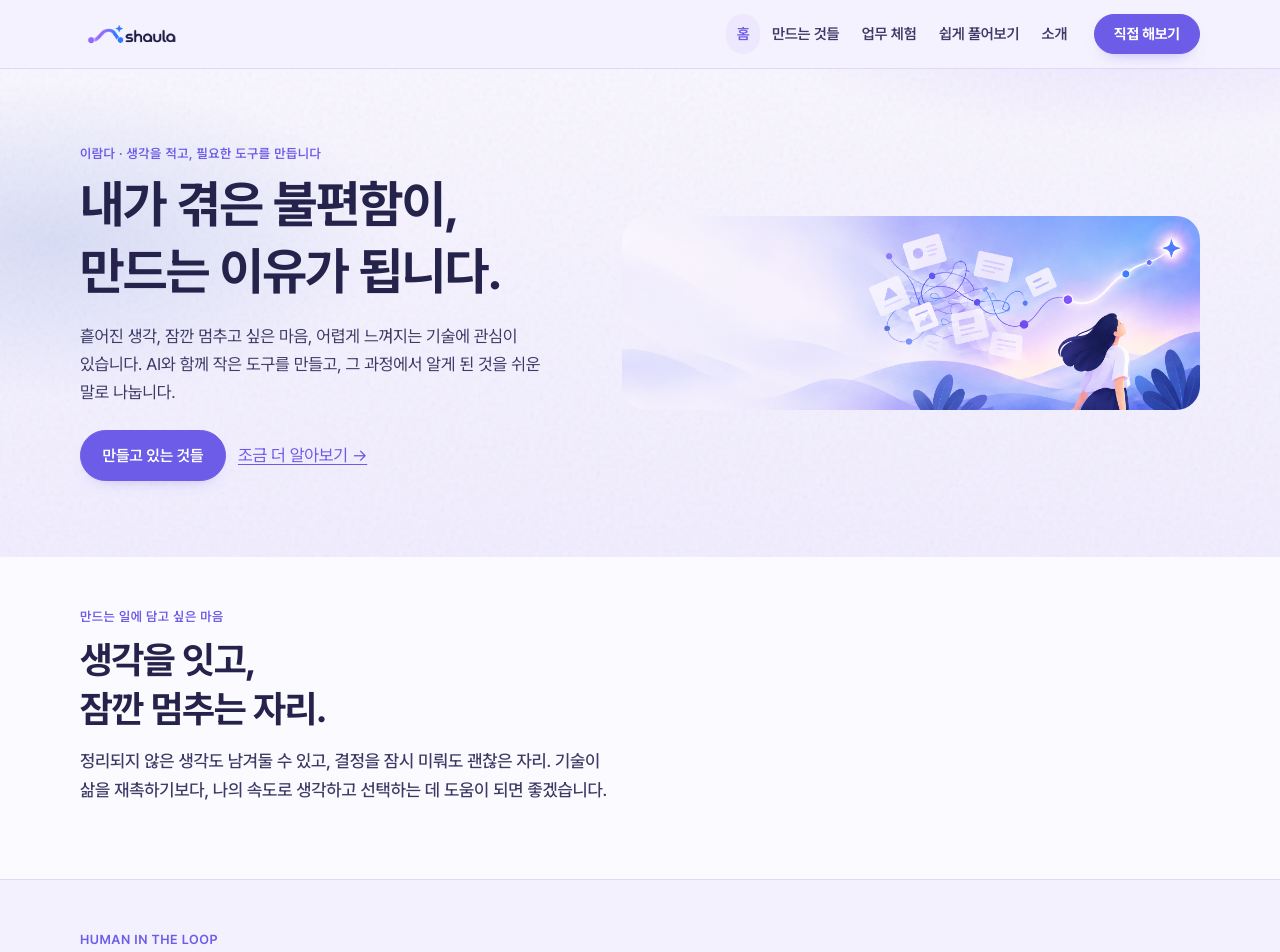
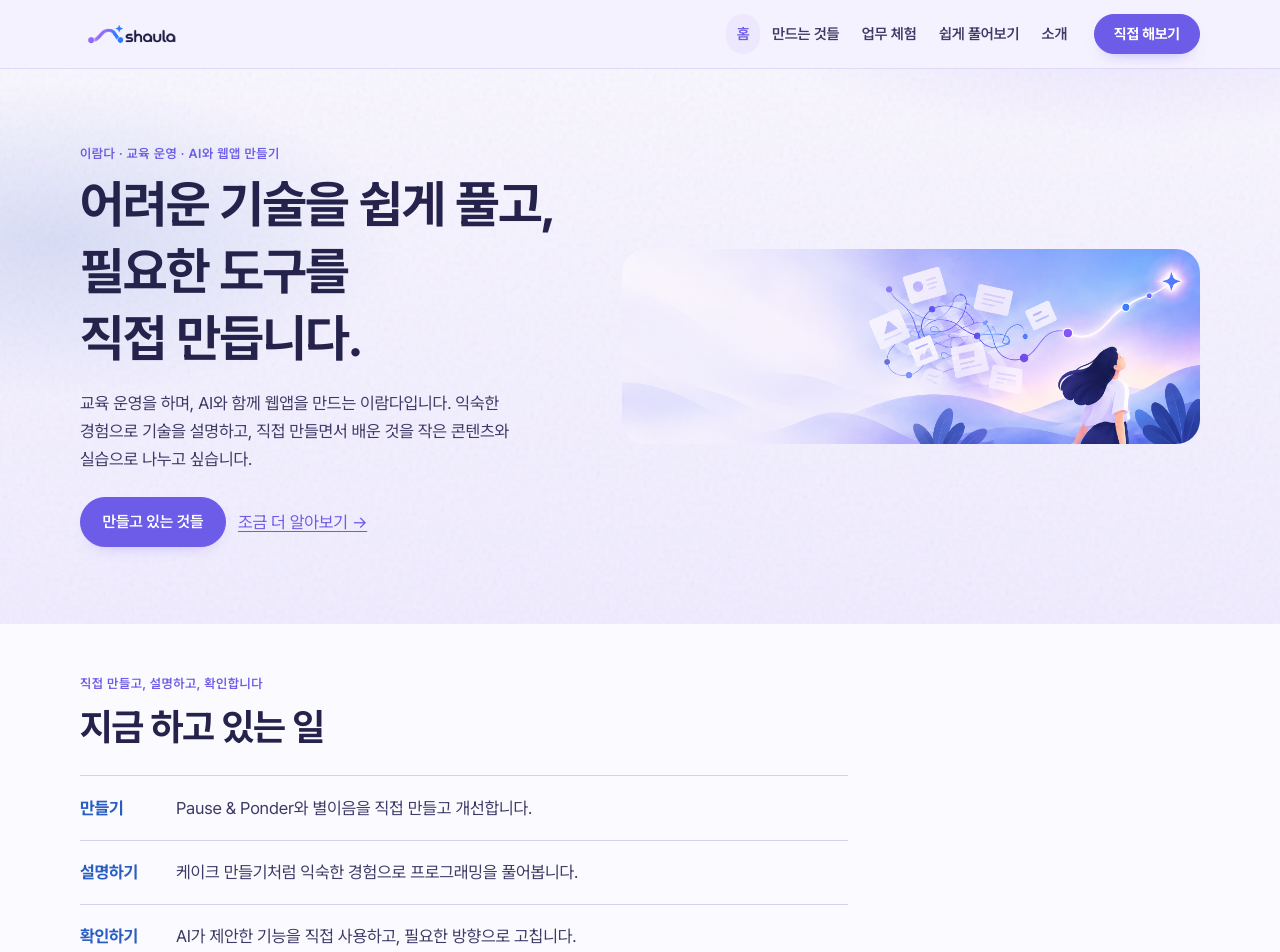
Before and after one commit to LamdaLee/Shaula, a Next.js app: page / in a window 1280 px wide. Shown: the top 952 px of the page. Built offline with nearby package versions, Linux system fonts and the light colour scheme.

Commit message:
Clarify home identity with education operations and concrete activities

```diff
--- a/src/app/page.module.css
+++ b/src/app/page.module.css
@@ -35,3 +35,11 @@
 
 .heroActions { align-items: center; }
 .smallLinks { margin: 1.5rem 0 0; font-size: .95rem; }
+
+.workList { max-width: 48rem; margin: 1.5rem 0; }
+.workList > div { display: grid; grid-template-columns: 5rem 1fr; gap: 1rem; padding: 1.1rem 0; border-bottom: 1px solid var(--line); }
+.workList > div:first-child { border-top: 1px solid var(--line); }
+.workList dt { font-weight: 700; color: var(--sky-ink); }
+.workList dd { margin: 0; color: var(--ink-soft); }
+.purposeNote { max-width: 40rem; margin: 1.75rem 0 0; color: var(--ink-soft); }
+@media (max-width: 380px) { .workList > div { grid-template-columns: 1fr; gap: .35rem; } }
--- a/src/app/page.tsx
+++ b/src/app/page.tsx
@@ -13,10 +13,10 @@ export default function HomePage() {
     <section className={styles.hero} aria-labelledby="hero-title">
       <div className={`shell ${styles.heroInner}`}>
         <div className={styles.heroCopy}>
-          <p className="section__eyebrow">이람다 · 생각을 적고, 필요한 도구를 만듭니다</p>
+          <p className="section__eyebrow">이람다 · 교육 운영 · AI와 웹앱 만들기</p>
           <h1 id="hero-title" className={styles.heroLead}>
-            <span className={styles.heroPhrase}>내가 겪은 불편함이,</span>{" "}
-            <span className={styles.heroPhrase}>만드는 이유가 됩니다.</span>
+            <span className={styles.heroPhrase}>어려운 기술을 쉽게 풀고,</span>{" "}
+            <span className={styles.heroPhrase}>필요한 도구를 직접 만듭니다.</span>
           </h1>
           <p className={styles.heroSupport}>{site.taglineSupport}</p>
           <div className={styles.heroActions}>
@@ -31,11 +31,16 @@ export default function HomePage() {
         </figure>
       </div>
     </section>
-    <section className={`section ${styles.band}`} aria-labelledby="purpose-title">
+    <section className={`section ${styles.band}`} aria-labelledby="work-title">
       <div className="shell"><Reveal>
-        <p className="section__eyebrow">만드는 일에 담고 싶은 마음</p>
-        <h2 id="purpose-title" className="section__title section__title--lines">생각을 잇고,<br />잠깐 멈추는 자리.</h2>
-        <p className="section__lead">정리되지 않은 생각도 남겨둘 수 있고, 결정을 잠시 미뤄도 괜찮은 자리. 기술이 삶을 재촉하기보다, 나의 속도로 생각하고 선택하는 데 도움이 되면 좋겠습니다.</p>
+        <p className="section__eyebrow">직접 만들고, 설명하고, 확인합니다</p>
+        <h2 id="work-title" className="section__title">지금 하고 있는 일</h2>
+        <dl className={styles.workList}>
+          <div><dt>만들기</dt><dd>Pause &amp; Ponder와 별이음을 직접 만들고 개선합니다.</dd></div>
+          <div><dt>설명하기</dt><dd>케이크 만들기처럼 익숙한 경험으로 프로그래밍을 풀어봅니다.</dd></div>
+          <div><dt>확인하기</dt><dd>AI가 제안한 기능을 직접 사용하고, 필요한 방향으로 고칩니다.</dd></div>
+        </dl>
+        <p className={styles.purposeNote}>생각을 남기고 이어볼 수 있도록, 결정을 잠시 미뤄도 괜찮도록. 나의 속도로 생각하고 선택하는 데 도움이 되는 도구를 만들고 싶습니다.</p>
       </Reveal></div>
     </section>
     <section className="section" aria-label="AI와 함께 만드는 태도">
--- a/src/lib/site.ts
+++ b/src/lib/site.ts
@@ -9,9 +9,9 @@ export const site = {
   url: "https://shaula.kr",
   /** Role line — keep honest, sharpen delivery */
   role: "기술을 쉽게 풀어내는 콘텐츠 제작자",
-  tagline: "생각을 적고, AI와 함께 필요한 도구를 만듭니다.",
+  tagline: "어려운 기술을 쉽게 풀고, 필요한 도구를 직접 만듭니다.",
   taglineSupport:
-    "흩어진 생각, 잠깐 멈추고 싶은 마음, 어렵게 느껴지는 기술에 관심이 있습니다. AI와 함께 작은 도구를 만들고, 그 과정에서 알게 된 것을 쉬운 말로 나눕니다.",
+    "교육 운영을 하며, AI와 함께 웹앱을 만드는 이람다입니다. 익숙한 경험으로 기술을 설명하고, 직접 만들면서 배운 것을 작은 콘텐츠와 실습으로 나누고 싶습니다.",
   footer: "shaula — 이람다의 생각과 만드는 일",
   byeolieum: {
     name: "별이음",
```
Also changed, not shown: 1 other file (tests, documents, lock files or other folders).
